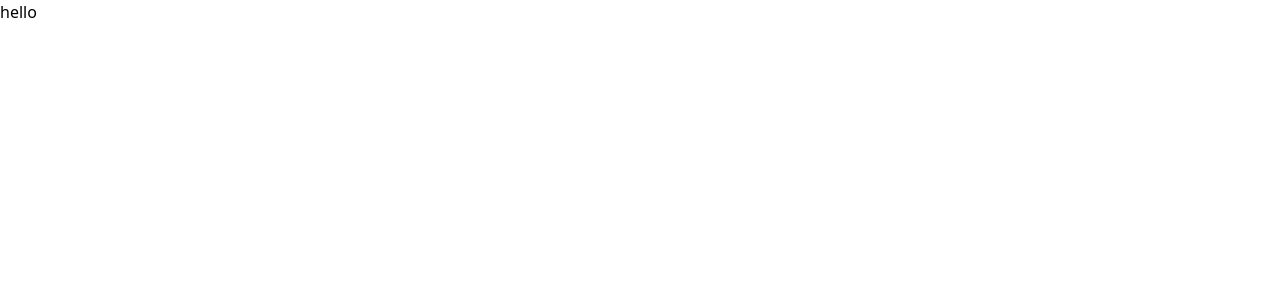
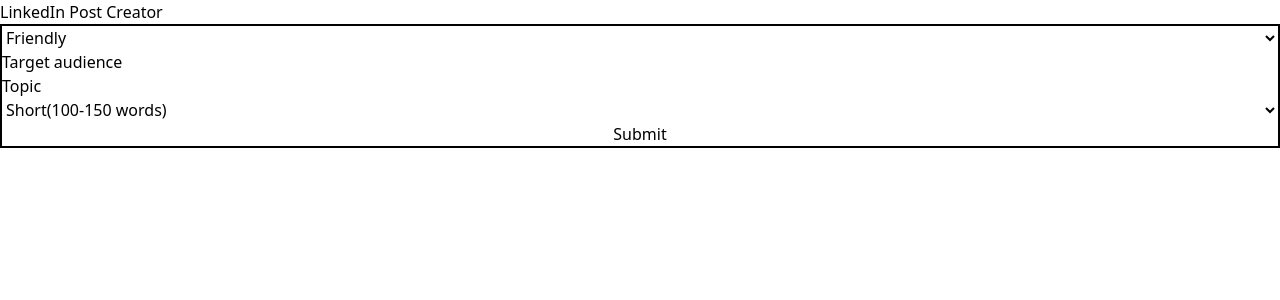
Before and after one commit to kabir-afk/Trendmind-assignment-frontend, a React (Vite) app: page / in a window 1280 px wide. Shown: the top 300 px of the page. Built offline with nearby package versions, Linux system fonts and the light colour scheme.

Commit message:
feat : basic input form implemented

```diff
--- a/src/App.jsx
+++ b/src/App.jsx
@@ -1,5 +1,78 @@
+import { useEffect, useState } from "react";
+
 function App() {
-  return <div>hello</div>;
+  const [fields, setFields] = useState({
+    tone: "Friendly",
+    targetAudience: "",
+    topic: "",
+    length: "short",
+  });
+  function handleChange(e) {
+    setFields((prev) => ({ ...prev, [e.target.name]: e.target.value }));
+  }
+  // useEffect(() => {
+  //   console.log(fields);
+  // }, [fields]);
+  function handleSubmit(e) {
+    e.preventDefault();
+    console.log(fields);
+  }
+  return (
+    <div>
+      <h1>LinkedIn Post Creator</h1>
+      <form className="border-2 flex flex-col" onSubmit={handleSubmit}>
+        <select
+          name="tone"
+          id="tone"
+          value={fields.tone}
+          onChange={(e) => handleChange(e)}
+        >
+          <option value="Friendly">Friendly</option>
+          <option value="Authoritative">Authoritative</option>
+          <option value="Contrarian">Contrarian</option>
+          <option value="Analytical">Analytical</option>
+        </select>
+        <label htmlFor="targetAudience">
+          Target audience
+          <input
+            type="text"
+            name="targetAudience"
+            id="targetAudience"
+            value={fields.targetAudience}
+            onChange={(e) => handleChange(e)}
+          />
+        </label>
+        <label htmlFor="topic">
+          Topic
+          <input
+            type="text"
+            name="topic"
+            id="topic"
+            value={fields.topic}
+            onChange={(e) => handleChange(e)}
+          />
+        </label>
+        <select
+          name="length"
+          id="length"
+          value={fields.length}
+          onChange={(e) => handleChange(e)}
+        >
+          Length
+          <option value="short">Short(100-150 words)</option>
+          <option value="medium">Medium(200-300 words)</option>
+          <option value="long">Long(400+)</option>
+        </select>
+        <button
+          type="submit"
+          className="cursor-pointer"
+          onClick={(e) => handleSubmit(e)}
+        >
+          Submit
+        </button>
+      </form>
+    </div>
+  );
 }
 
 export default App;
```
